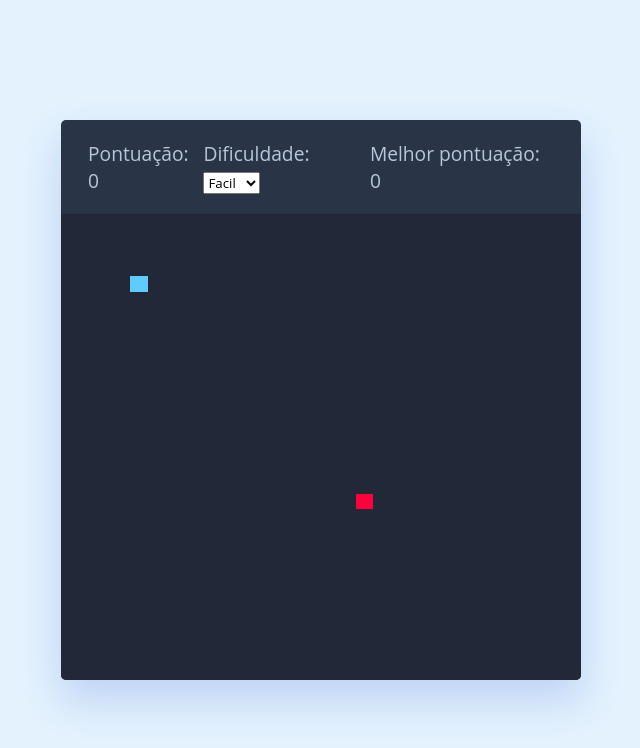
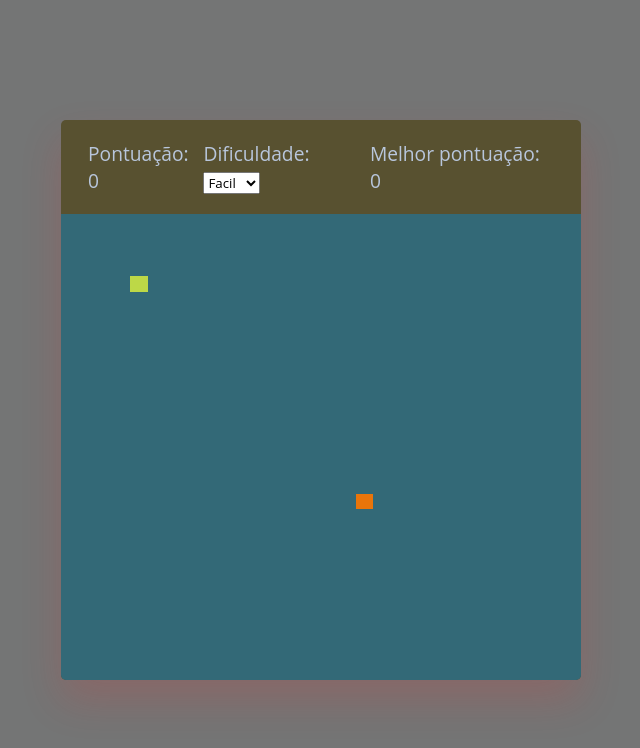
Before and after one commit to lucassverissimo-org/snake_html_css_js, a plain HTML site: page index.html in a window 1280 px wide. Shown: the whole page, without its empty margins (319-959 px from the left). Drawn offline with Linux system fonts and the light colour scheme.

Commit message:
Ajuste visuais.

```diff
--- a/index.html
+++ b/index.html
@@ -23,13 +23,13 @@
             <span class="high-score">Melhor Pontuação: 0</span>
         </div>
 
-        <div class="play-board"></div>
+        <div id="play" class="play-board"></div>
 
         <div class="controls">
-            <!--<i data-key="ArrowLeft" class="fa-solid fa-arrow-left-long"></i>
+            <i data-key="ArrowLeft" class="fa-solid fa-arrow-left-long"></i>
             <i data-key="ArrowUp" class="fa-solid fa-arrow-up-long"></i>
             <i data-key="ArrowRight" class="fa-solid fa-arrow-right-long"></i>
-            <i data-key="ArrowDown" class="fa-solid fa-arrow-down-long"></i>            -->
+            <i data-key="ArrowDown" class="fa-solid fa-arrow-down-long"></i>
         </div>
     </div>
 
--- a/index.js
+++ b/index.js
@@ -1,4 +1,5 @@
 const playBoard = document.querySelector(".play-board");
+const idPlay = document.getElementById("play");
 const scoreElement = document.querySelector(".score");
 const highScoreElement = document.querySelector(".high-score");
 const difficultySelect = document.getElementById("selectDificulty");
@@ -52,6 +53,7 @@ const handleGameOver = () => {
 // Alterar direção da cobra
 const changeDirection = e =>{
     //console.log("facil",isFacil);
+    pause = false;
     if (e.key === "ArrowUp" && velocityY != 1){
         velocityX = 0;
         velocityY = -1;
@@ -67,7 +69,7 @@ const changeDirection = e =>{
     }else if(e.key === "p" && isFacil){
         velocityX = 0;
         velocityY = 0;
-        pause = !pause;
+        pause = true;
     }
 }
 
@@ -108,7 +110,9 @@ const initGame = () =>{
 
     snakeBody[0] = [snakeX,snakeY];
     // verificando se a cobra bateu nas bordas
+
     if (isFacil){
+        playBoard.style.border = "none" ;
         if (snakeX <= 0){
             snakeX = 30;
         }
@@ -122,14 +126,19 @@ const initGame = () =>{
             snakeY = 0;
         }
     }else {
+        playBoard.style.border = "solid 1px #ffffff" ;
         if (snakeX <= 0 || snakeX > 30 || snakeY <= 0 || snakeY > 30 ){
             return gameOver = true;
         }
     }
 
+    if (!pause){
+        for (let i = 0; i< snakeBody.length; i++){
+            if (i != 0)
+                html += `<div class="bodySnake" style="grid-area: ${snakeBody[i][1]} / ${snakeBody[i][0]}"></div>`;
+            else
+                html += `<div class="headSnake" style="grid-area: ${snakeBody[i][1]} / ${snakeBody[i][0]}"></div>`;
 
-    for (let i = 0; i< snakeBody.length; i++){
-        html += `<div class="head" style="grid-area: ${snakeBody[i][1]} / ${snakeBody[i][0]}"></div>`;
             // verifica se a cobra bateu nela mesma
             if (i !== 0 && snakeBody[0][1] === snakeBody[i][1] &&
                 snakeBody[0][0] === snakeBody[i][0] && !pause && !isFacil){
@@ -140,6 +149,7 @@ const initGame = () =>{
             playBoard.innerHTML = html;
 
         }
+    }
 
     updateFoodPosition()
     setIntervalId = setInterval(initGame, 100);
--- a/style.css
+++ b/style.css
@@ -12,7 +12,7 @@ body{
     align-items: center;
     justify-content: center;
     min-height: 100vh;
-    background: #e3f2fd;
+    background: #747575;
 }
 
 .wrapper{
@@ -22,9 +22,9 @@ body{
     overflow: hidden;
     flex-direction: column;
     justify-content: center;
-    background: #293447;
+    background: #585130;
     border-radius: 5px;
-    box-shadow: 0 20px 40px rgba(52, 87, 220, 0.2);
+    box-shadow: 0 20px 40px rgba(220, 52, 52, 0.2);
 }
 
 .game-details{
@@ -41,16 +41,22 @@ body{
     height: 100%;
     width: 100%;
     display: grid;
-    background: #212837;
+    background: #336977;
     grid-template: repeat(30, 1fr) / repeat(30, 1fr);
 }
 
 .play-board .food{
-    background: #ff003d;
+    background: #e9750a;
 }
 
-.play-board .head{
-    background: #60cbff;
+.play-board .headSnake{
+    background: #bdd847;
+}
+
+.play-board .bodySnake{
+    background: #95aa38;
+    border-color: #ffffff;
+    border-style: outset;
 }
 
 .controls{
```
Lines whose indentation alone changed are shown as unchanged.
